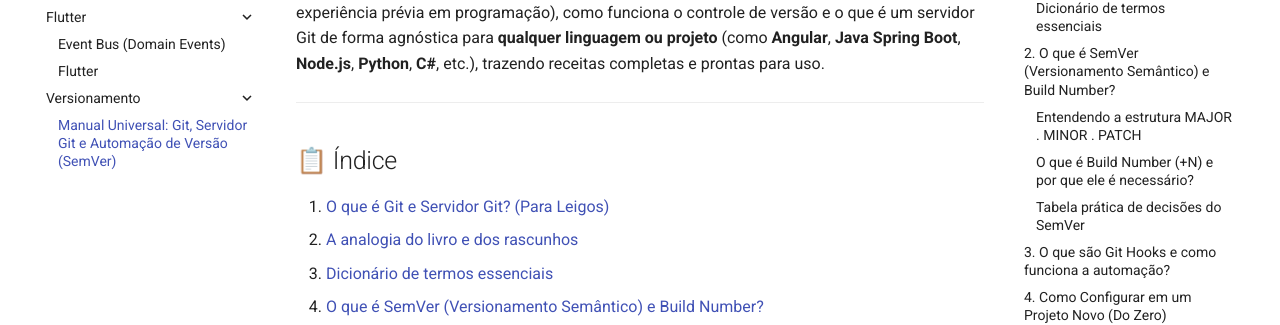
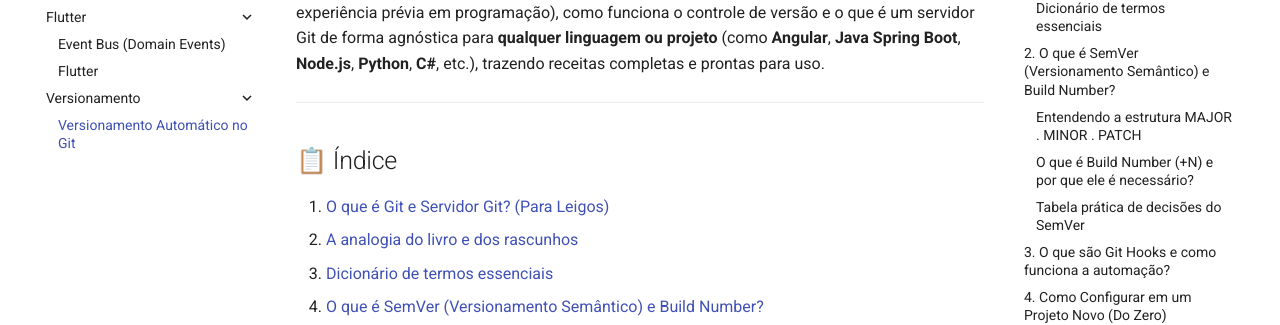
Before and after one commit to alternatribe/alternatribe.github.io, an MkDocs documentation site: the page built from docs/Versionamento/manual_server_git.md, in a window 1280 px wide. Shown: the part 247-572 px from the top of the page. Built offline with MkDocs 1.6.1 and Material for MkDocs 9.7.7, drawn with Linux system fonts in a browser that asks for light colours.

Commit message:
correção tutorial versionamento

```diff
--- a/docs/Versionamento/manual_server_git.md
+++ b/docs/Versionamento/manual_server_git.md
@@ -1,3 +1,7 @@
+---
+title: Versionamento Automático no Git
+---
+
 # Manual Universal: Git, Servidor Git e Automação de Versão (SemVer)
 
 Este manual foi criado para explicar, de forma simples e acessível (mesmo para quem não tem experiência prévia em programação), como funciona o controle de versão e o que é um servidor Git de forma agnóstica para **qualquer linguagem ou projeto** (como **Angular**, **Java Spring Boot**, **Node.js**, **Python**, **C#**, etc.), trazendo receitas completas e prontas para uso.
```
